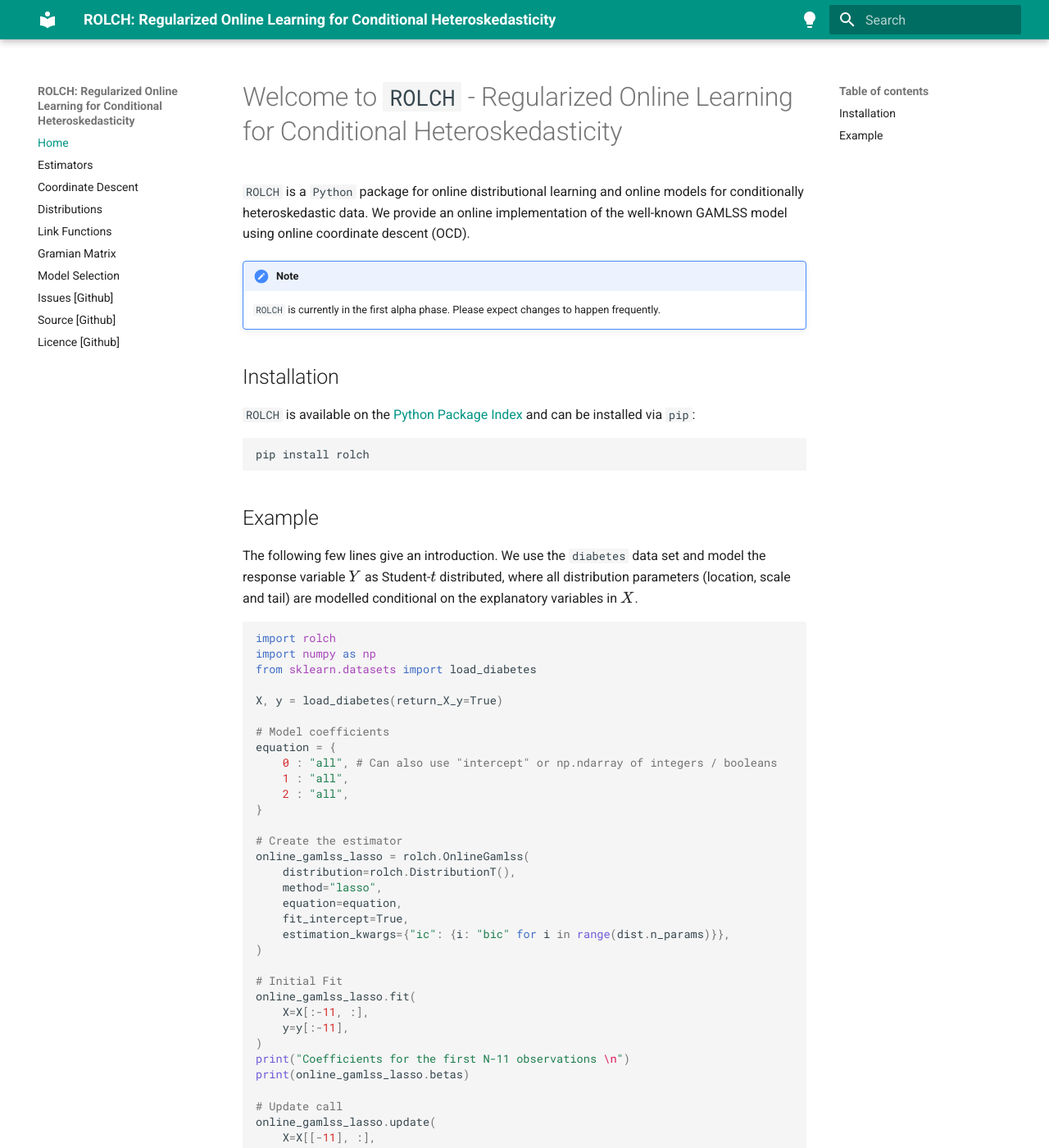
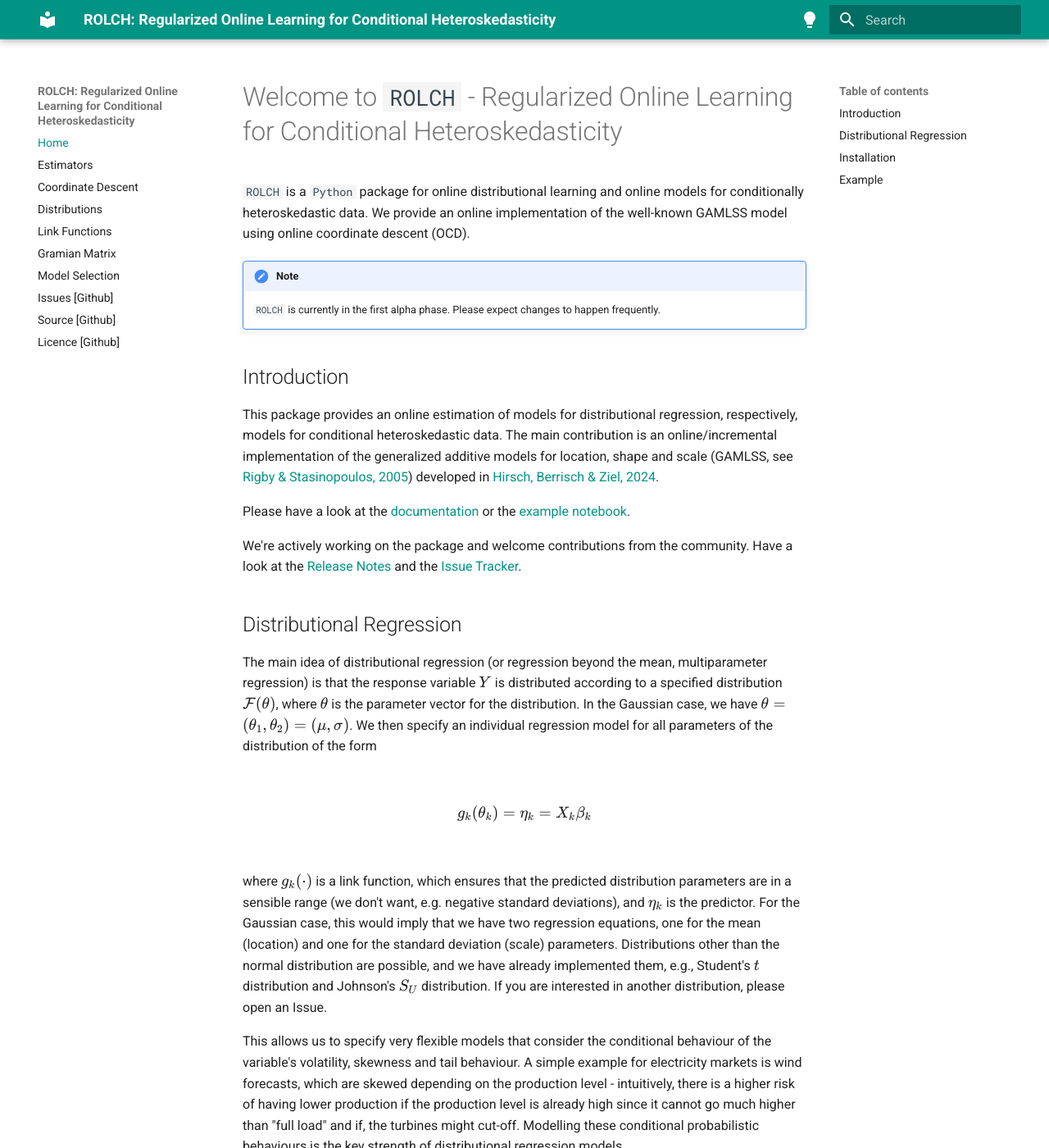
Before and after one commit to simon-hirsch/rolch, an MkDocs documentation site: the page built from docs/index.md, in a window 1280 px wide and 1400 px high. Shown: the whole window at 82% size. Built offline with MkDocs 1.6.1 and Material for MkDocs 9.7.7, drawn with Linux system fonts in a browser that asks for light colours; some of the changed text lies outside the part shown.

Commit message:
Add first passage from readme

```diff
--- a/docs/index.md
+++ b/docs/index.md
@@ -4,6 +4,26 @@
 
 !!! note
     `ROLCH` is currently in the first alpha phase. Please expect changes to happen frequently.
+
+## Introduction
+
+This package provides an online estimation of models for distributional regression, respectively, models for conditional heteroskedastic data. The main contribution is an online/incremental implementation of the generalized additive models for location, shape and scale (GAMLSS, see [Rigby & Stasinopoulos, 2005](https://academic.oup.com/jrsssc/article-abstract/54/3/507/7113027)) developed in [Hirsch, Berrisch & Ziel, 2024](https://arxiv.org/abs/2407.08750).
+
+Please have a look at the [documentation](https://simon-hirsch.github.io/rolch/) or the [example notebook](https://github.com/simon-hirsch/rolch/blob/main/example.ipynb).
+
+We're actively working on the package and welcome contributions from the community. Have a look at the [Release Notes](https://github.com/simon-hirsch/rolch/releases) and the [Issue Tracker](https://github.com/simon-hirsch/rolch/issues).
+
+## Distributional Regression
+
+The main idea of distributional regression (or regression beyond the mean, multiparameter regression) is that the response variable $Y$ is distributed according to a specified distribution $\mathcal{F}(\theta)$, where $\theta$ is the parameter vector for the distribution. In the Gaussian case, we have $\theta = (\theta_1, \theta_2) = (\mu, \sigma)$. We then specify an individual regression model for all parameters of the distribution of the form
+
+$$g_k(\theta_k) = \eta_k = X_k\beta_k$$
+
+where $g_k(\cdot)$ is a link function, which ensures that the predicted distribution parameters are in a sensible range (we don't want, e.g. negative standard deviations), and $\eta_k$ is the predictor. For the Gaussian case, this would imply that we have two regression equations, one for the mean (location) and one for the standard deviation (scale) parameters. Distributions other than the normal distribution are possible, and we have already implemented them, e.g., Student's $ t$ distribution and Johnson's $S_U$ distribution. If you are interested in another distribution, please open an Issue.
+
+This allows us to specify very flexible models that consider the conditional behaviour of the variable's volatility, skewness and tail behaviour. A simple example for electricity markets is wind forecasts, which are skewed depending on the production level - intuitively, there is a higher risk of having lower production if the production level is already high since it cannot go much higher than "full load" and if, the turbines might cut-off. Modelling these conditional probabilistic behaviours is the key strength of distributional regression models.
+
+
 
 ## Installation
 
```
